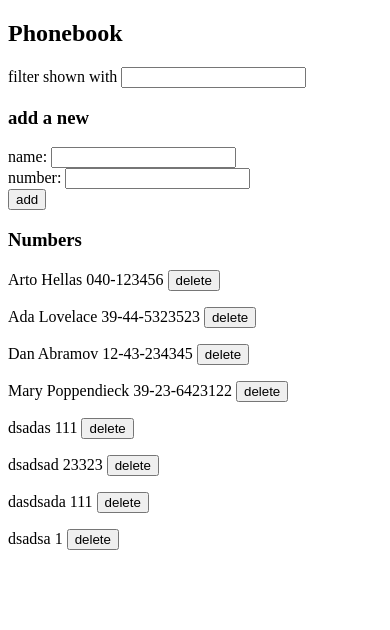
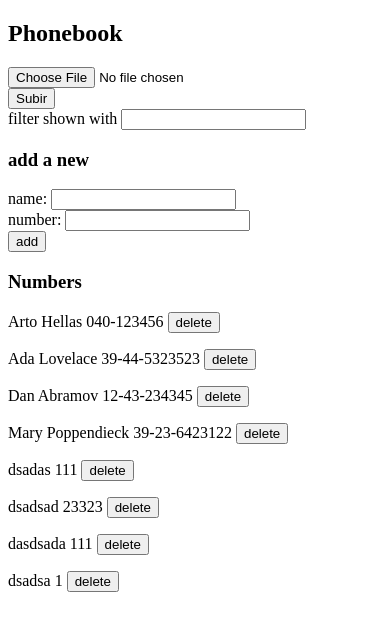
Before and after one commit to nColli/repaso-fullstack, a React (Vite) app in the folder part2/phonebook/: page / in a window 390 px wide. Shown: the top 630 px of the page. Built offline with nearby package versions, Linux system fonts and the light colour scheme; data requests are answered from the project's data file.

Commit message:
upload file in phonebook

```diff
--- a/part2/phonebook/src/App.jsx
+++ b/part2/phonebook/src/App.jsx
@@ -12,6 +12,7 @@ const App = () => {
   const [ newSearch, setNewSearch ] = useState('')
   const [ message, setMessage ] = useState(null)
   const [ messageIsError, setMessageIsError ] = useState(false)
+  const [ file, setFile ] = useState(null)
 
   const hook = () => {
     //console.log('effect');
@@ -104,11 +105,36 @@ const App = () => {
     }
   }
 
+  const handleChange = (event) => {
+    const newFile = event.target.files[0]
+
+    setFile(newFile)
+    console.log('archivo almacenado', newFile);
+  }
+
+  const handleUpload = () => {
+    const formData = new FormData()
+    formData.append('file', file)
+
+    axios.post('/api/upload', formData)
+      .then(response => {
+        console.log('archivo enviado con exito');
+        alert('archivo enviado')
+      })
+      .catch((error) => {
+        console.log('error al enviar el archivo', error);
+      })
+  }
+
   return (
     <div>
       <h2>Phonebook</h2>
 
       <Notification message={message} messageIsError={messageIsError} />
+
+      <input type="file" onChange={handleChange} />
+      <br />
+      <button onClick={handleUpload}>Subir</button>
 
       <Filter
         newSearch={newSearch}
```
Also changed, not shown: 4 other files (tests, documents, lock files or other folders).
